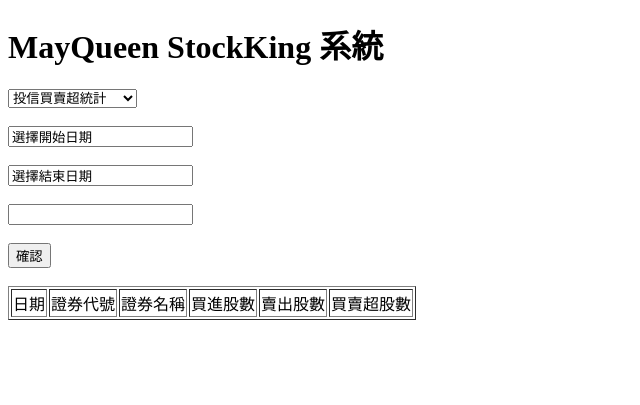
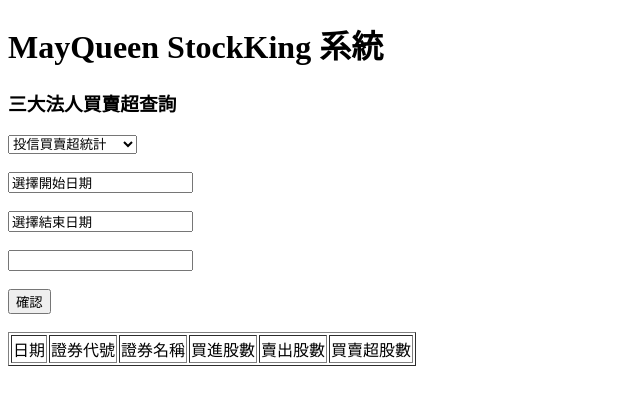
Before and after one commit to wigcheng/stock_ui, a Flask app: page /3p in a window 1280 px wide. Shown: the top 405 px of the page, without its empty margins (0-640 px from the left). Run offline with Flask 2, Linux system fonts and the light colour scheme; some libraries are stand-ins or nearby versions.

Commit message:
Add title for 3p page.

```diff
--- a/templates/3p.htm
+++ b/templates/3p.htm
@@ -4,7 +4,7 @@
 </head>
 <body>
   <h1>MayQueen StockKing 系統</h1>
-
+  <h3>三大法人買賣超查詢</h3>
   <p></p>
   <form action="/search" method="POST">
   <select id="thelist" name="thelist" >
```
